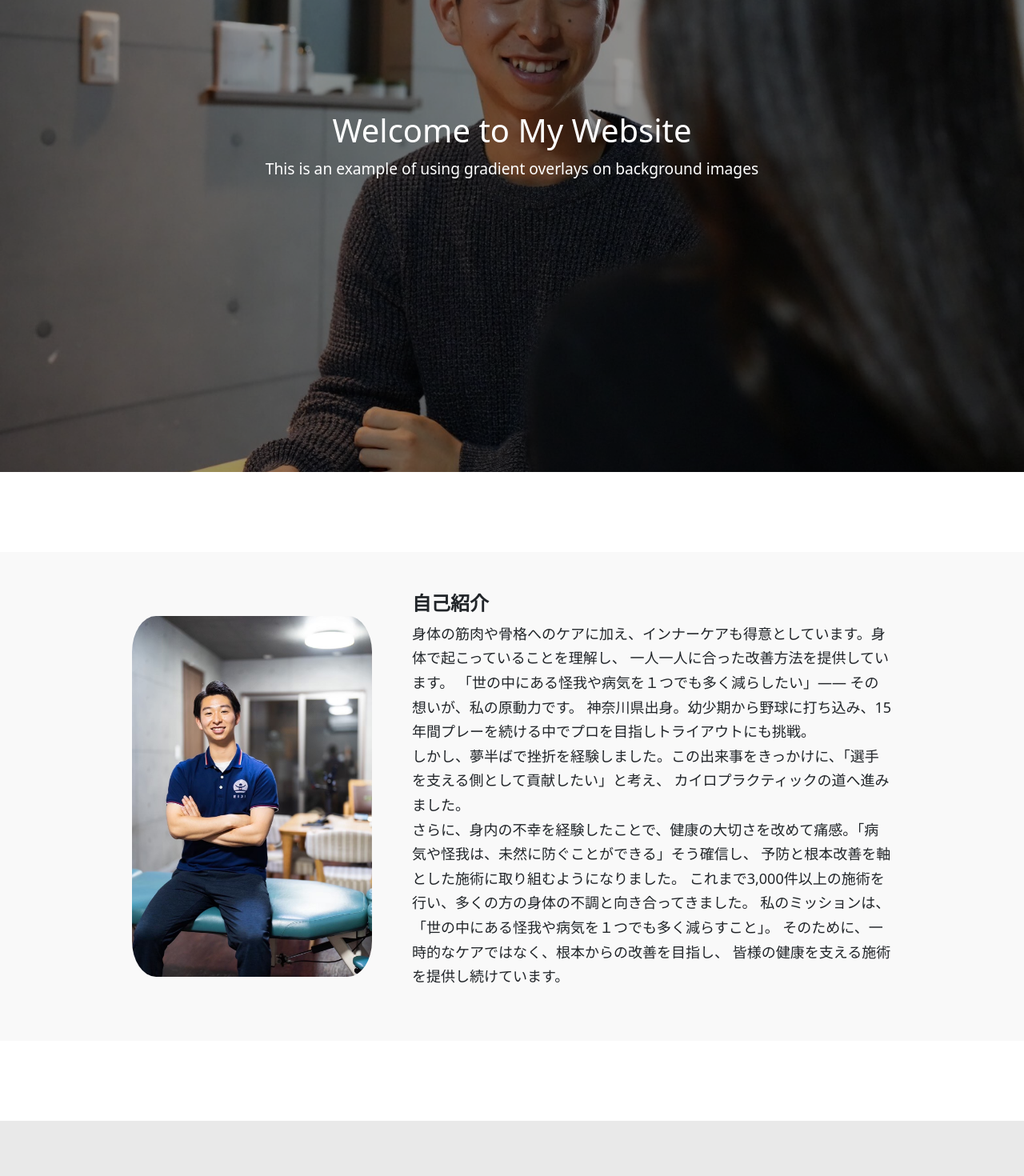
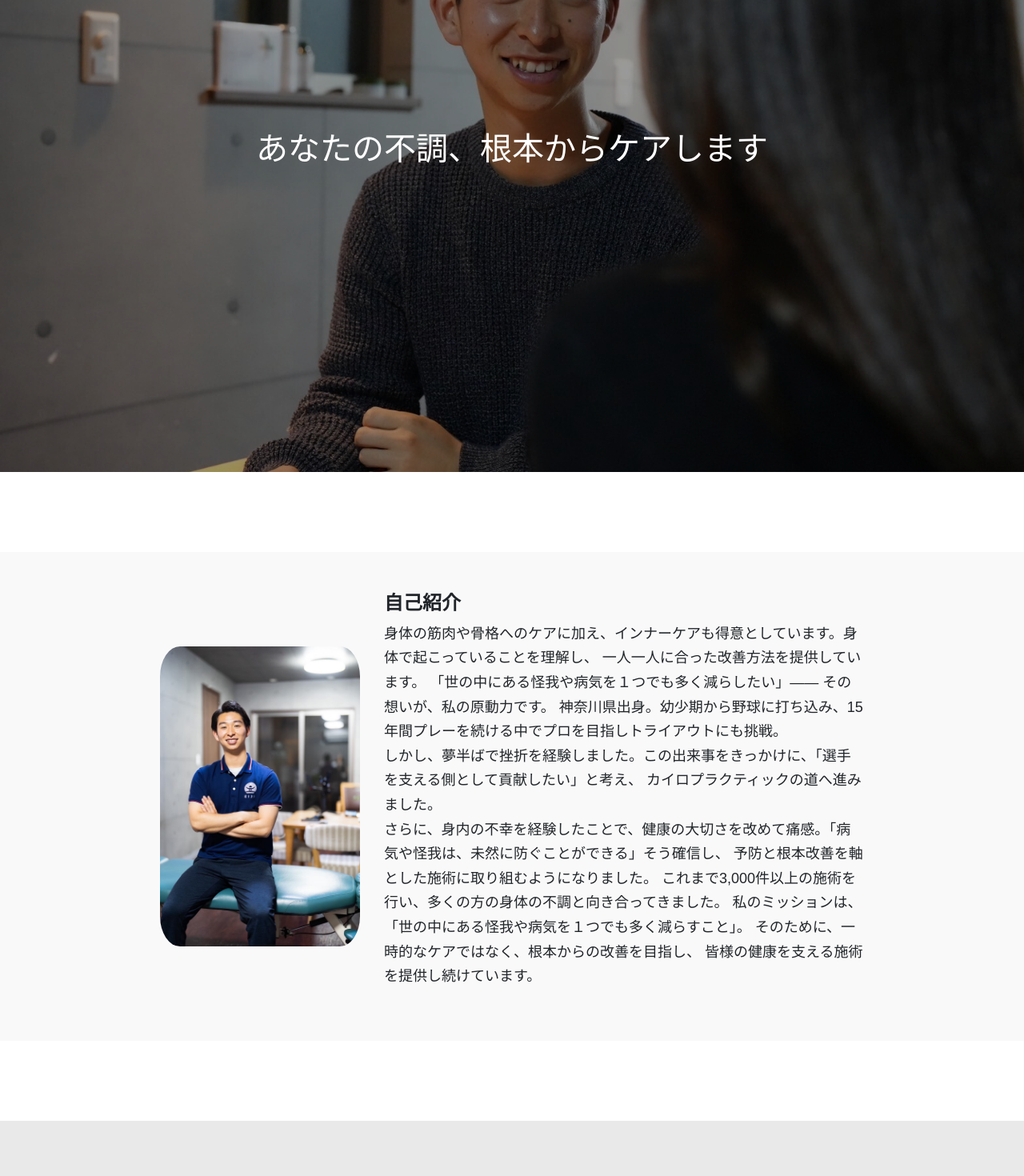
Before and after one commit to cyobi164/yoshida, a React (Vite) app: page / in a window 1280 px wide. Shown: the part 300-1770 px from the top of the page at 80% size. Built offline with nearby package versions, Linux system fonts and the light colour scheme.

Commit message:
is saved

```diff
--- a/src/component/Main.css
+++ b/src/component/Main.css
@@ -1,74 +1,29 @@
-html{
+/* General Styling */
+html {
     scroll-behavior: smooth;
 }
 
-/*image*/
-#about img {
-    height: auto;
-    width: auto;
-    max-width: 45%; /* Ensures it doesn’t overflow the container */
-    display: block;
-    border-radius: 10%;
+body {
+    margin: 0;
+    font-family: Arial, sans-serif;
 }
 
-/*section*/
-.content-section{
-    padding: 80px 10%;
-    text-align: center;
-    background-color: #f9f9f9;
-    margin-top: 100px;
-}
-
-.content-section:nth-child(even){
-    background-color: #E9E9E9;
-}
-
-/*about*/
-#about {
-    display: flex;
-    flex-wrap: wrap; /* Allows stacking on smaller screens */
-    align-items: center;
-    justify-content: center;
-    gap: 50px;
-    padding: 50px 10%;
-    text-align: left;
-}
-
-#about img {
-    height: auto;
-    max-width: 300px; /* Slightly reduce max size for balance */
-    border-radius: 10%;
-}
-
-
-.about-text {
-    text-align: left; /* Aligns text to the left */
-    max-width: 600px; /* Prevents text from stretching too wide */
-}
-
-.about-text h1 {
-    font-weight: bold;
-    font-size: 24px;
-}
-
-.about-text p {
-    font-size: 18px; /* Slightly smaller for better readability */
-    line-height: 1.7; /* More breathing room */
-    margin-bottom: 15px;
-}
-
-/*top section*/
+/* Background Image Section */
 #bg-img {
     position: relative;
     width: 100%;
-    height: 100vh; /* Full viewport height */
-    background-image: url("../assets/photo/backimg.jpg"); /* Background image */
-    background-size: cover; /* Cover entire section */
-    background-position: center; /* Center image */
-    background-attachment: fixed; /* Optional: Parallax effect */
+    height: 100vh;
+    background-image: url("../assets/photo/backimg.jpg");
+    background-size: cover;
+    background-position: center;
+    background-attachment: fixed;
+    display: flex;
+    align-items: center;
+    justify-content: center;
+    text-align: center;
 }
 
-/* Adding a semi-transparent overlay */
+/* Overlay */
 #bg-img::before {
     content: "";
     position: absolute;
@@ -76,24 +31,100 @@ html{
     left: 0;
     width: 100%;
     height: 100%;
-    background: rgba(0, 0, 0, 0.4); /* Black overlay with 40% opacity */
+    background: rgba(0, 0, 0, 0.4); /* Dark overlay */
 }
 
-/* Centered text */
-#bg-img .overlay-text {
-    position: absolute;
-    top: 50%;
-    left: 50%;
-    transform: translate(-50%, -50%);
+/* Overlay Text */
+.overlay-text {
+    position: relative;
+    color: white;
+    font-size: 2.5rem;
+    font-weight: bold;
     text-align: center;
-    color: white; /* Text color */
-    font-size: 2.5rem; /* Adjust size as needed */
+    padding: 0 20px;
+    max-width: 90%;
+}
+
+/* Responsive Text Size */
+@media (max-width: 768px) {
+    .overlay-text {
+        font-size: 2rem;
+    }
+    #bg-img h1 {
+        font-size: 36px;
+    }
+}
+
+@media (max-width: 480px) {
+    .overlay-text {
+        font-size: 1.5rem;
+    }
+    #bg-img h1 {
+        font-size: 28px;
+    }
+}
+
+/* About Section */
+#about {
+    display: flex;
+    flex-wrap: wrap;
+    align-items: center;
+    justify-content: center;
+    gap: 30px;
+    padding: 50px 5%;
+    text-align: left;
+}
+
+/* Profile Image */
+#about img {
+    width: 100%;
+    max-width: 250px; /* Scales down on smaller screens */
+    height: auto;
+    border-radius: 10%;
+}
+
+/* About Text */
+.about-text {
+    max-width: 600px;
+}
+
+.about-text h1 {
+    font-size: 24px;
     font-weight: bold;
 }
 
-/* Subtitle style */
-#bg-img .overlay-text p {
-    font-size: 1.2rem;
-    font-weight: normal;
-    margin-top: 10px;
+.about-text p {
+    font-size: 18px;
+    line-height: 1.7;
+    margin-bottom: 15px;
 }
+
+/* Responsive About Section */
+@media (max-width: 768px) {
+    #about {
+        flex-direction: column;
+        text-align: center;
+    }
+    .about-text {
+        text-align: center;
+    }
+}
+
+/* Content Sections */
+.content-section {
+    padding: 80px 10%;
+    text-align: center;
+    background-color: #f9f9f9;
+    margin-top: 100px;
+}
+
+.content-section:nth-child(even) {
+    background-color: #E9E9E9;
+}
+
+/* Responsive Padding */
+@media (max-width: 768px) {
+    .content-section {
+        padding: 50px 5%;
+    }
+}
--- a/src/component/Main.jsx
+++ b/src/component/Main.jsx
@@ -8,10 +8,7 @@ function Main() {
     <>
       <section id="bg-img">
         <div className="overlay-text">
-          <h1>Welcome to My Website</h1>
-          <p>
-            This is an example of using gradient overlays on background images
-          </p>
+          <h1>あなたの不調、根本からケアします</h1>
         </div>
       </section>
 
@@ -39,6 +36,10 @@ function Main() {
         </div>
       </section>
 
+      <section id="features" className="content-section">
+        <div className=""></div>
+      </section>
+
       <section id="plans" className="content-section"></section>
     </>
   );
```
